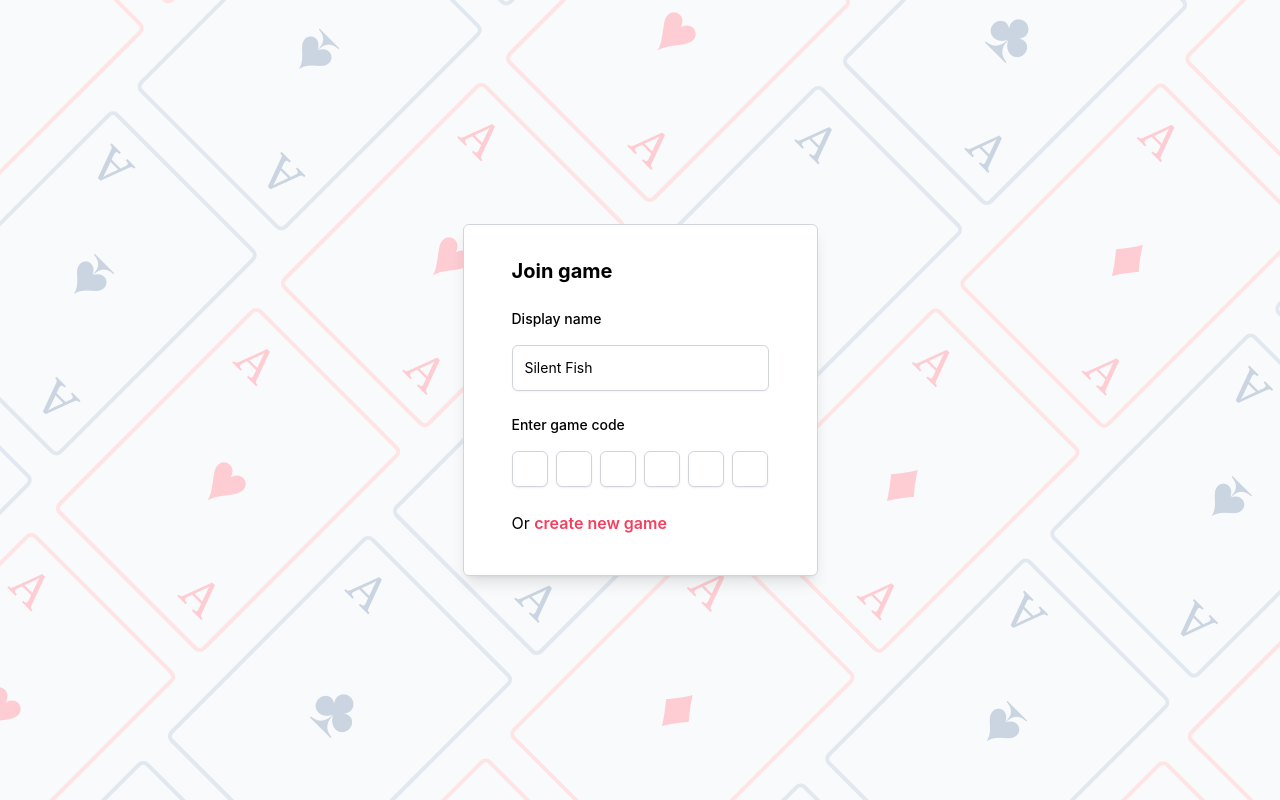
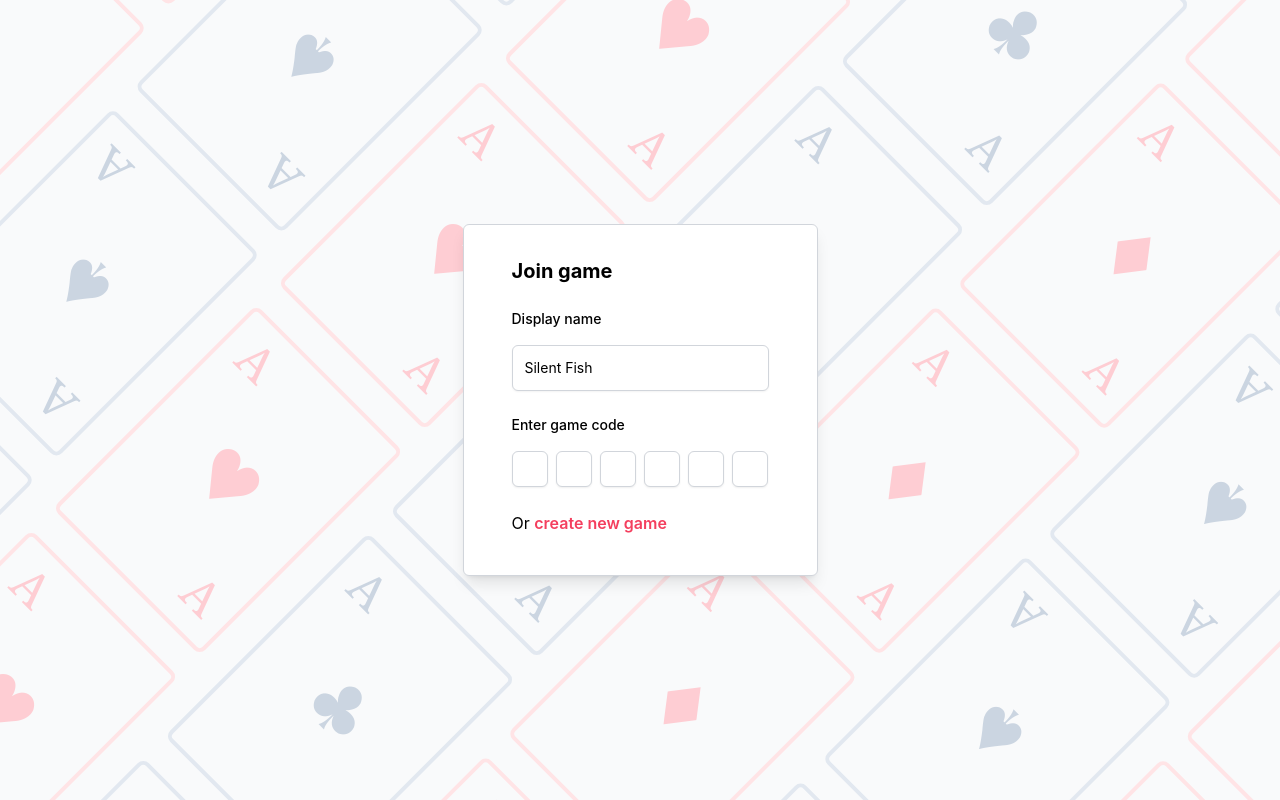
Before and after one commit to tfritzy/aces-web, a React (Create React App) app: page / in a window 1280 px wide. Built offline with nearby package versions, Linux system fonts and the light colour scheme.

Commit message:
Disable emoji attempt 4

```diff
--- a/src/Game/PlayingCard.tsx
+++ b/src/Game/PlayingCard.tsx
@@ -29,13 +29,13 @@ const cardSuitColPlacements = {
 export const getSuitIcon = (suit: Suit): JSX.Element | undefined => {
   switch (suit) {
     case Suit.CLUBS:
-      return <span className="font-bold">♣</span>;
+      return <span className="no-emoji">♣</span>;
     case Suit.DIAMONDS:
-      return <span>♦</span>;
+      return <span className="no-emoji">♦</span>;
     case Suit.HEARTS:
-      return <span>♥</span>;
+      return <span className="no-emoji">♥</span>;
     case Suit.SPADES:
-      return <span>♠</span>;
+      return <span className="no-emoji">♠</span>;
     case Suit.SUITLESS:
       return (
         <span>
--- a/src/index.css
+++ b/src/index.css
@@ -50,6 +50,7 @@ html, body {
   overscroll-behavior: none;
 }
 
-span::before {
-  font-family: 'Segoe UI Symbol';
+.no-emoji {
+  font-family: "Segoe UI Symbol", "Symbola", "DejaVu Sans", sans-serif;
+  font-feature-settings: "liga" 0;
 }
```
